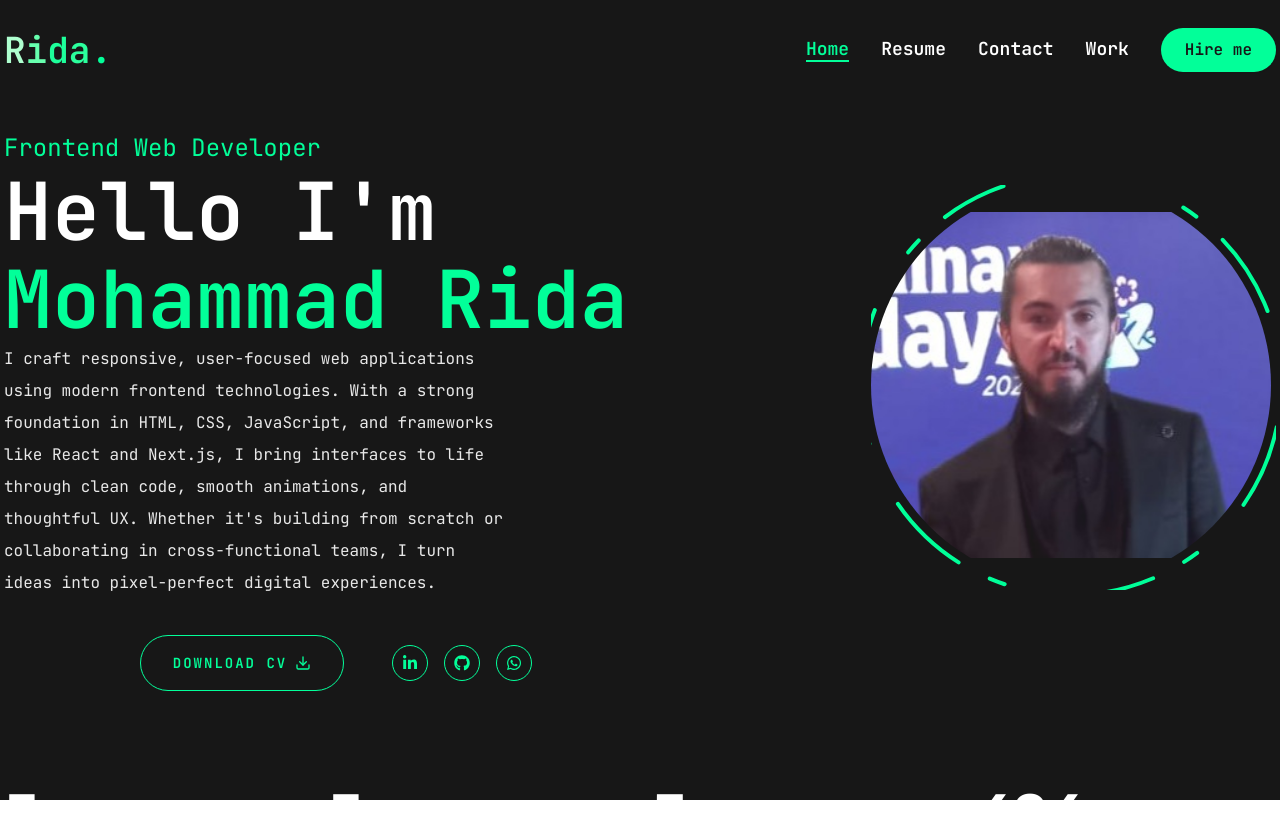
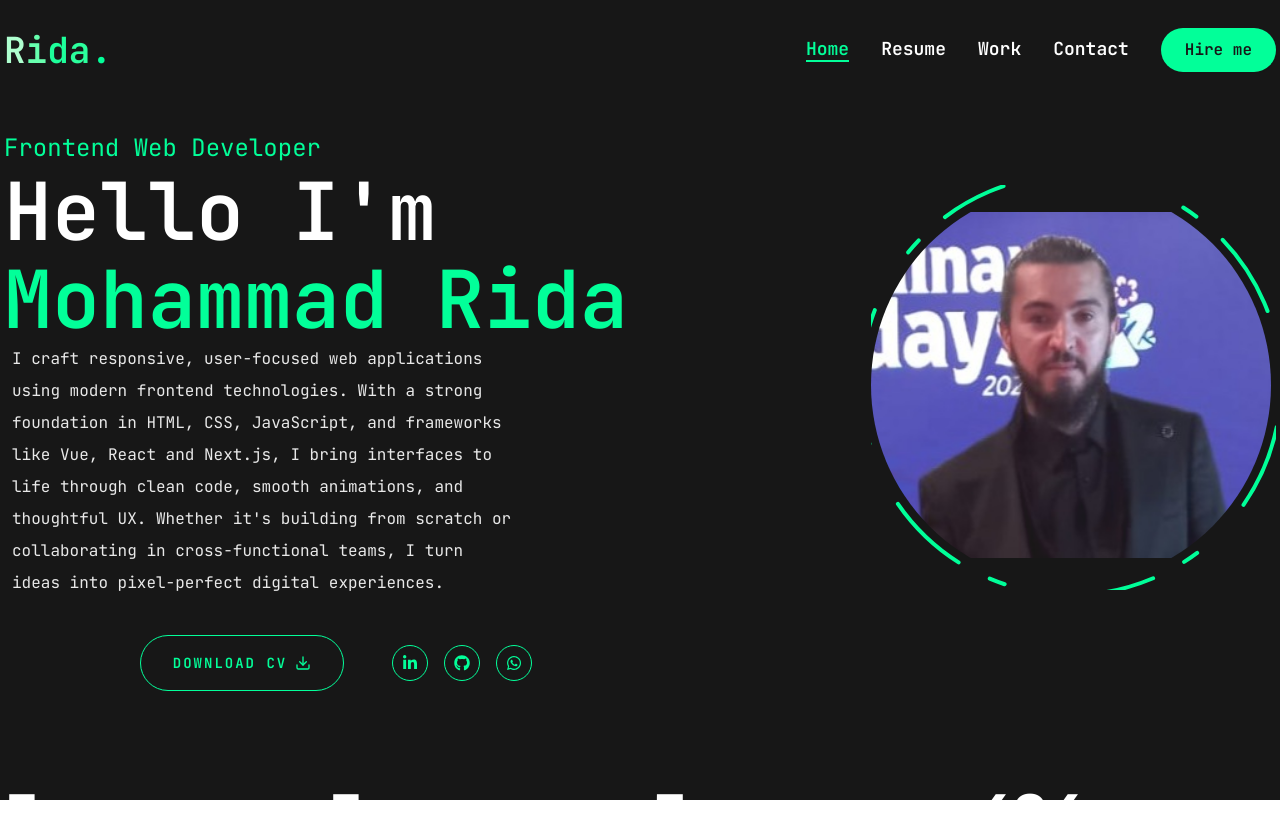
Before and after one commit to mohammadrida990/rida-portfolio, a Next.js app: page / in a window 1280 px wide. Shown: the top 838 px of the page. Built offline with nearby package versions, Linux system fonts and the light colour scheme.

Commit message:
some ui fixes

```diff
--- a/app/page.tsx
+++ b/app/page.tsx
@@ -51,10 +51,10 @@ const Home = () => {
               </motion.div>
             </h1>
 
-            <p className="max-w-[500px] mb-9 text-white/90">
+            <p className="max-w-[500px] mb-9 text-white/90 mx-2">
               I craft responsive, user-focused web applications using modern
               frontend technologies. With a strong foundation in HTML, CSS,
-              JavaScript, and frameworks like React and Next.js, I bring
+              JavaScript, and frameworks like Vue, React and Next.js, I bring
               interfaces to life through clean code, smooth animations, and
               thoughtful UX. Whether it&apos;s building from scratch or
               collaborating in cross-functional teams, I turn ideas into
--- a/components/MobileNav.tsx
+++ b/components/MobileNav.tsx
@@ -9,8 +9,8 @@ import { useState } from "react";
 const links = [
   { name: "Home", path: "/" },
   { name: "Resume", path: "/resume" },
+  { name: "Work", path: "/work" },
   { name: "Contact", path: "/contact" },
-  { name: "Work", path: "/work" },
 ];
 
 const MobileNav = () => {
--- a/components/nav.tsx
+++ b/components/nav.tsx
@@ -9,8 +9,8 @@ const Navbar = () => {
   const links = [
     { name: "Home", path: "/" },
     { name: "Resume", path: "/resume" },
+    { name: "Work", path: "/work" },
     { name: "Contact", path: "/contact" },
-    { name: "Work", path: "/work" },
   ];
   return (
     <nav>
```
